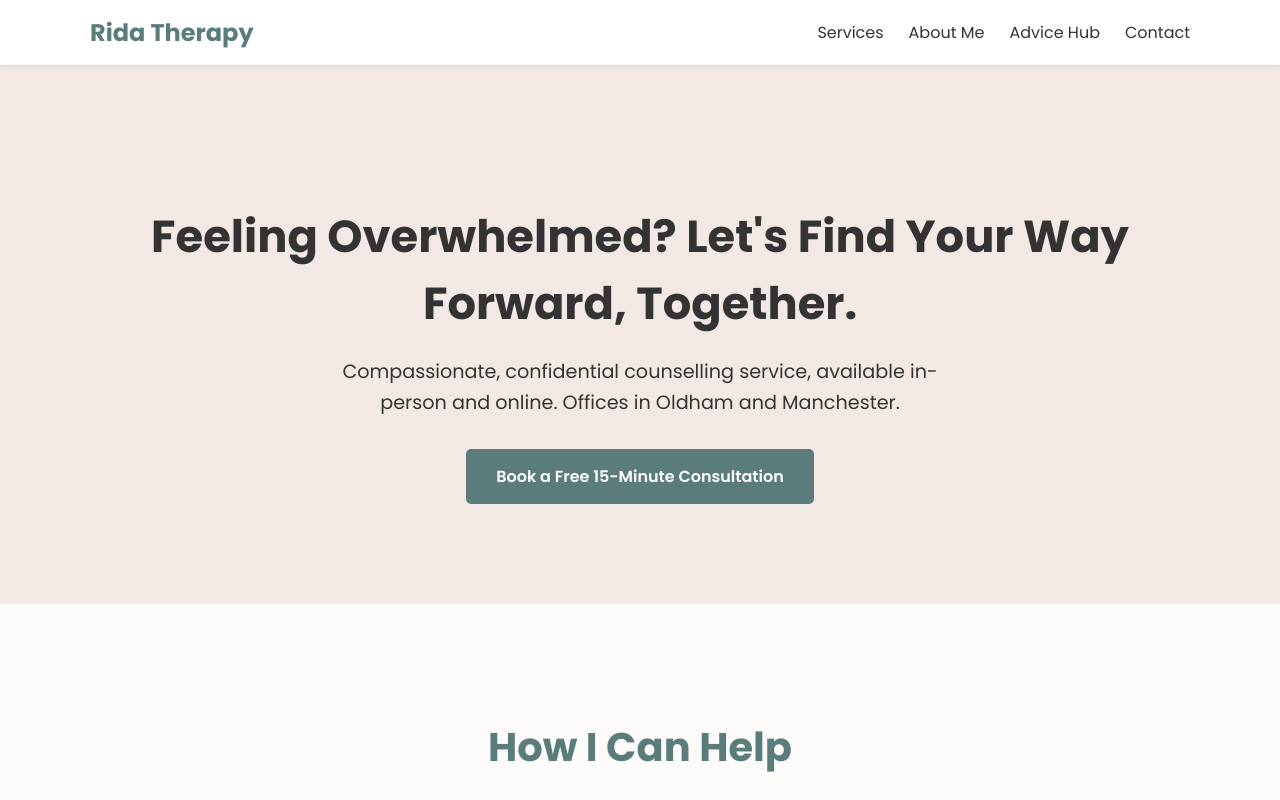
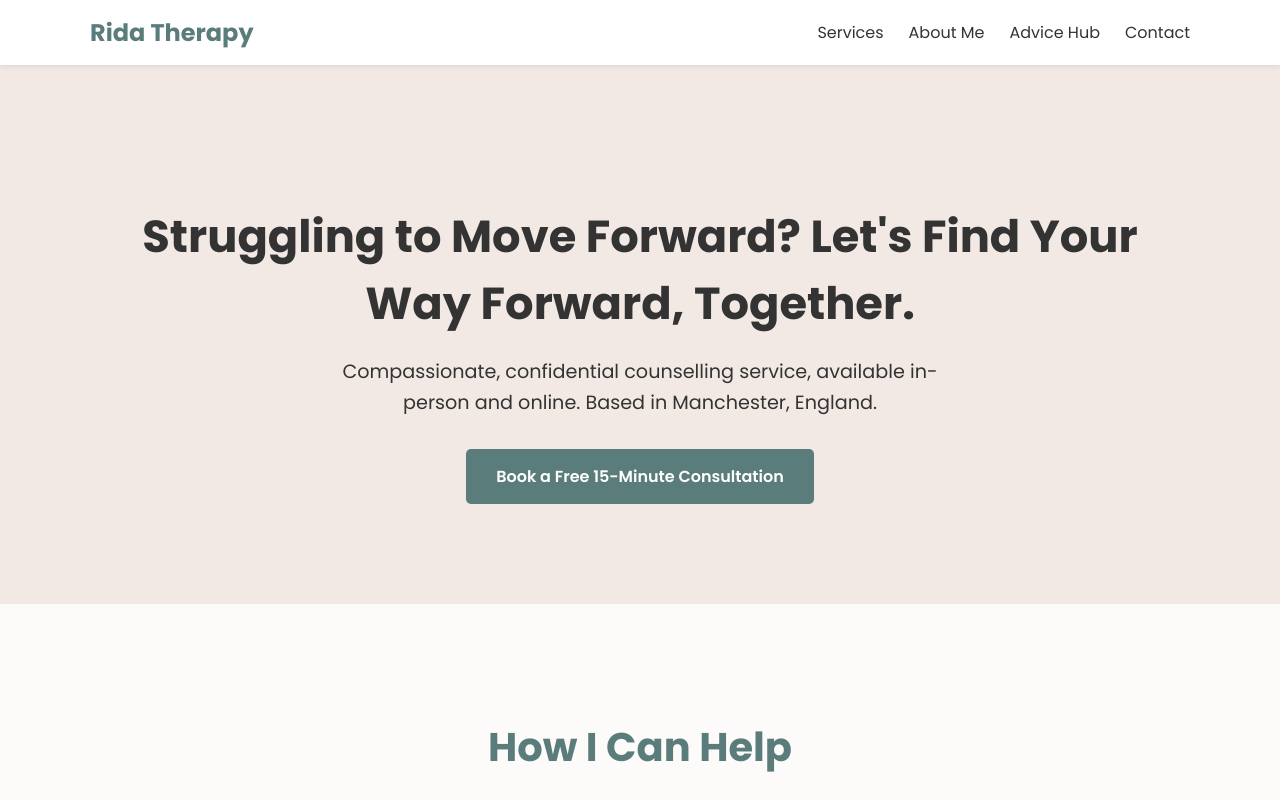
Before and after one commit to jbrtherapy-cpu/rida-therapy-website, a React (Create React App) app: page / in a window 1280 px wide. Shown: the top 800 px of the page. Built offline with nearby package versions, Linux system fonts and the light colour scheme.

Commit message:
tagline chnaged

```diff
--- a/src/components/Hero.js
+++ b/src/components/Hero.js
@@ -4,8 +4,8 @@ function Hero() {
   return (
     <section id="hero" className="hero">
       <div className="container">
-        <h1>Feeling Overwhelmed? Let's Find Your Way Forward, Together.</h1>
-        <p>Compassionate, confidential counselling service, available in-person and online. Offices in Oldham and Manchester.</p>
+        <h1>Struggling to Move Forward? Let's Find Your Way Forward, Together.</h1>
+        <p>Compassionate, confidential counselling service, available in-person and online. Based in Manchester, England.</p>
         <a href="#contact" className="cta-button">Book a Free 15-Minute Consultation</a>
       </div>
     </section>
```
